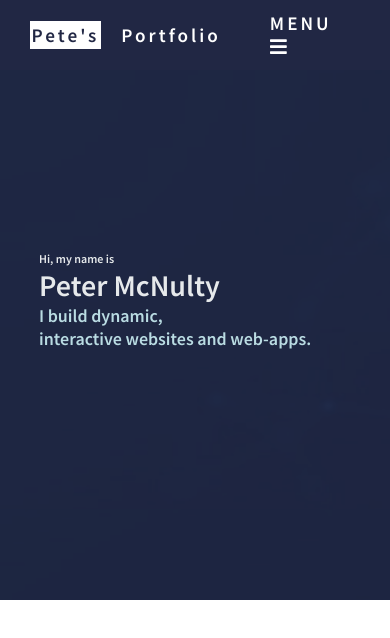
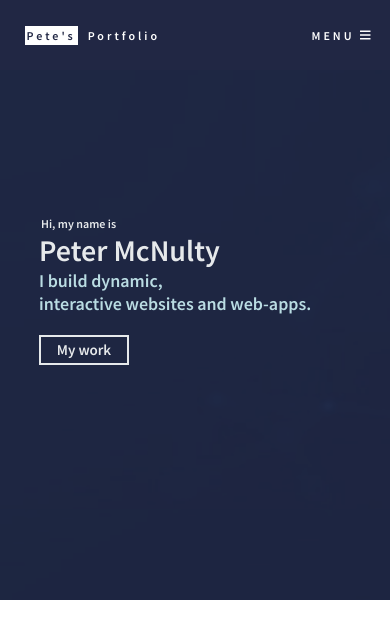
Before and after one commit to Petemc121/portfolio, a React (Create React App) app: page / in a window 390 px wide. Both pictures are taken after a click on the element "MENU". Shown: the top 638 px of the page. Built offline with nearby package versions, Linux system fonts and the light colour scheme.

Commit message:
finished typing animations and media queries

```diff
--- a/src/components/Header.tsx
+++ b/src/components/Header.tsx
@@ -20,7 +20,6 @@ export default function Header() {
       <div className="menu">
         MENU <FontAwesomeIcon className="hamburger" icon={faBars} />
       </div>
-      <div></div>
     </div>
   );
 }
--- a/src/components/HeroImage.tsx
+++ b/src/components/HeroImage.tsx
@@ -7,6 +7,7 @@ export default function HeroImage() {
   const [introLoaded, setIntroLoaded] = useState(false);
   const [nameLoaded, setNameLoaded] = useState(false);
   const [frag1Loaded, setFrag1Loaded] = useState(false);
+  const [frag2Loaded, setFrag2Loaded] = useState(false);
 
   useEffect(() => {
     setTimeout(() => {
@@ -14,13 +15,16 @@ export default function HeroImage() {
     }, 1400);
     setTimeout(() => {
       setIntroLoaded(true);
-    }, 2700);
+    }, 2500);
     setTimeout(() => {
       setNameLoaded(true);
     }, 4200);
     setTimeout(() => {
       setFrag1Loaded(true);
     }, 5100);
+    setTimeout(() => {
+      setFrag2Loaded(true);
+    }, 7100);
   }, [setLoaded]);
 
   return (
@@ -72,6 +76,12 @@ export default function HeroImage() {
           >
             interactive websites and web-apps.
           </h2>
+          <button
+            style={{ opacity: frag2Loaded ? "1" : "0" }}
+            className="primaryButton"
+          >
+            My work
+          </button>
         </div>
       </div>
     </div>
--- a/src/styles/App.css
+++ b/src/styles/App.css
@@ -71,17 +71,6 @@
   color: #9bf1ff;
 }
 
-* {
-  margin: 0px;
-  padding: 0px;
-  font-family: "Source Sans Pro", Helvetica, sans-serif;
-}
-
-.App {
-  height: 100vh;
-  width: 100vw;
-}
-
 .heroImage {
   height: 800px;
   width: 100vw;
@@ -148,7 +137,6 @@
 .heroText {
   overflow: hidden;
   white-space: nowrap;
-  margin: 0 auto;
 }
 
 .initHeroText {
@@ -178,6 +166,56 @@
 .animatedHeroCaptionFrag2 {
   -webkit-animation: typing 2s steps(30, end);
           animation: typing 2s steps(30, end);
+}
+
+.primaryButton {
+  margin: 20px 0px;
+  width: 6em;
+  height: 30px;
+  background: transparent;
+  border: 2px solid white;
+  color: white;
+  font-weight: bold;
+  -webkit-transition: all 1s;
+  transition: all 1s;
+  cursor: pointer;
+  opacity: 0;
+}
+
+.primaryButton:hover {
+  background-color: #9bf1ff;
+  color: #212744;
+}
+
+* {
+  margin: 0px;
+  padding: 0px;
+  font-family: "Source Sans Pro", Helvetica, sans-serif;
+}
+
+.App {
+  height: 100vh;
+  width: 100vw;
+}
+
+.primaryButton {
+  margin: 20px 0px;
+  width: 6em;
+  font-size: 25px;
+  height: 40px;
+  background: transparent;
+  border: 2px solid white;
+  color: white;
+  font-weight: bold;
+  -webkit-transition: all 1s;
+  transition: all 1s;
+  cursor: pointer;
+  opacity: 0;
+}
+
+.primaryButton:hover {
+  background-color: #9bf1ff;
+  color: #212744;
 }
 
 @media (max-width: 1200px) {
@@ -231,6 +269,12 @@
 }
 
 @media (max-width: 400px) {
+  .header {
+    font-size: 12px;
+  }
+  .logo div {
+    margin: 0px 5px;
+  }
   .heroImage {
     height: 600px;
   }
@@ -257,6 +301,10 @@
   .heroCaptionFrag2 {
     display: block;
   }
+  .primaryButton {
+    font-size: 15px;
+    height: 30px;
+  }
 }
 
 @-webkit-keyframes typing {
--- a/src/styles/App.scss
+++ b/src/styles/App.scss
@@ -1,6 +1,7 @@
 @import url("https://fonts.googleapis.com/css?family=Source+Sans+Pro:300,300italic,600,600italic");
 @import "./variables";
 @import "./header";
+@import "./heroImage";
 
 * {
   margin: 0px;
@@ -13,75 +14,23 @@
   width: 100vw;
 }
 
-.heroImage {
-  height: 800px;
-  width: 100vw;
-  background-repeat: no-repeat;
-  background-size: cover;
+.primaryButton {
+  margin: 20px 0px;
+  width: 6em;
+  font-size: 25px;
+  height: 40px;
+  background: transparent;
+  border: 2px solid white;
+  color: white;
+  font-weight: bold;
+  transition: all 1s;
+  cursor: pointer;
+  opacity: 0;
 }
 
-.heroFade {
-  width: 100%;
-  height: 100%;
-  background-color: $primaryColor;
-  opacity: 0.9;
-  @include flexCenter(flex-start);
-}
-
-.heroIntro {
-  @include fontFormat(15px);
-  margin-left: 2px;
-}
-.heroTitle {
-  @include fontFormat(50px);
-}
-.heroCaption {
-  @include fontFormat(40px);
-  color: $tertiaryColor;
-}
-
-.heroCaptionFrag1 {
-  @include fontFormat(18px);
-  color: $tertiaryColor;
-  display: none;
-}
-
-.heroCaptionFrag2 {
-  @include fontFormat(18px);
-  color: $tertiaryColor;
-  display: none;
-}
-
-.heroTextContainer {
-  margin-left: 10%;
-}
-
-.heroText {
-  overflow: hidden;
-  white-space: nowrap;
-  margin: 0 auto;
-}
-
-.initHeroText {
-  width: 0px;
-}
-
-.animatedHeroIntro {
-  animation: typing 1s steps(13, end);
-}
-
-.animatedHeroTitle {
-  animation: typing 1s steps(13, end);
-}
-.animatedHeroCaption {
-  animation: typing 3s steps(50, end);
-}
-
-.animatedHeroCaptionFrag1 {
-  animation: typing 1s steps(20, end);
-}
-.animatedHeroCaptionFrag2 {
-  animation: typing 2s steps(30, end);
+.primaryButton:hover {
+  background-color: $secondaryColor;
+  color: $primaryColor;
 }
 
 @media (max-width: 1200px) {
@@ -125,6 +74,15 @@
 }
 
 @media (max-width: 400px) {
+  .header {
+    font-size: 12px;
+  }
+
+  .logo {
+    div {
+      margin: 0px 5px;
+    }
+  }
   .heroImage {
     height: 600px;
   }
@@ -148,6 +106,11 @@
   .heroCaptionFrag2 {
     display: block;
   }
+
+  .primaryButton {
+    font-size: 15px;
+    height: 30px;
+  }
 }
 
 @keyframes typing {
--- /dev/null
+++ b/src/styles/_heroImage.scss
@@ -0,0 +1,89 @@
+@import "./variables.scss";
+
+.heroImage {
+  height: 800px;
+  width: 100vw;
+  background-repeat: no-repeat;
+  background-size: cover;
+}
+
+.heroFade {
+  width: 100%;
+  height: 100%;
+  background-color: $primaryColor;
+  opacity: 0.9;
+  @include flexCenter(flex-start);
+}
+
+.heroIntro {
+  @include fontFormat(15px);
+  margin-left: 2px;
+}
+.heroTitle {
+  @include fontFormat(50px);
+}
+.heroCaption {
+  @include fontFormat(40px);
+  color: $tertiaryColor;
+}
+
+.heroCaptionFrag1 {
+  @include fontFormat(18px);
+  color: $tertiaryColor;
+  display: none;
+}
+
+.heroCaptionFrag2 {
+  @include fontFormat(18px);
+  color: $tertiaryColor;
+  display: none;
+}
+
+.heroTextContainer {
+  margin-left: 10%;
+}
+
+.heroText {
+  overflow: hidden;
+  white-space: nowrap;
+}
+
+.initHeroText {
+  width: 0px;
+}
+
+.animatedHeroIntro {
+  animation: typing 1s steps(13, end);
+}
+
+.animatedHeroTitle {
+  animation: typing 1s steps(13, end);
+}
+.animatedHeroCaption {
+  animation: typing 3s steps(50, end);
+}
+
+.animatedHeroCaptionFrag1 {
+  animation: typing 1s steps(20, end);
+}
+.animatedHeroCaptionFrag2 {
+  animation: typing 2s steps(30, end);
+}
+
+.primaryButton {
+  margin: 20px 0px;
+  width: 6em;
+  height: 30px;
+  background: transparent;
+  border: 2px solid white;
+  color: white;
+  font-weight: bold;
+  transition: all 1s;
+  cursor: pointer;
+  opacity: 0;
+}
+
+.primaryButton:hover {
+  background-color: $secondaryColor;
+  color: $primaryColor;
+}
```
Also changed, not shown: 1 other file (tests, documents, lock files or other folders).
